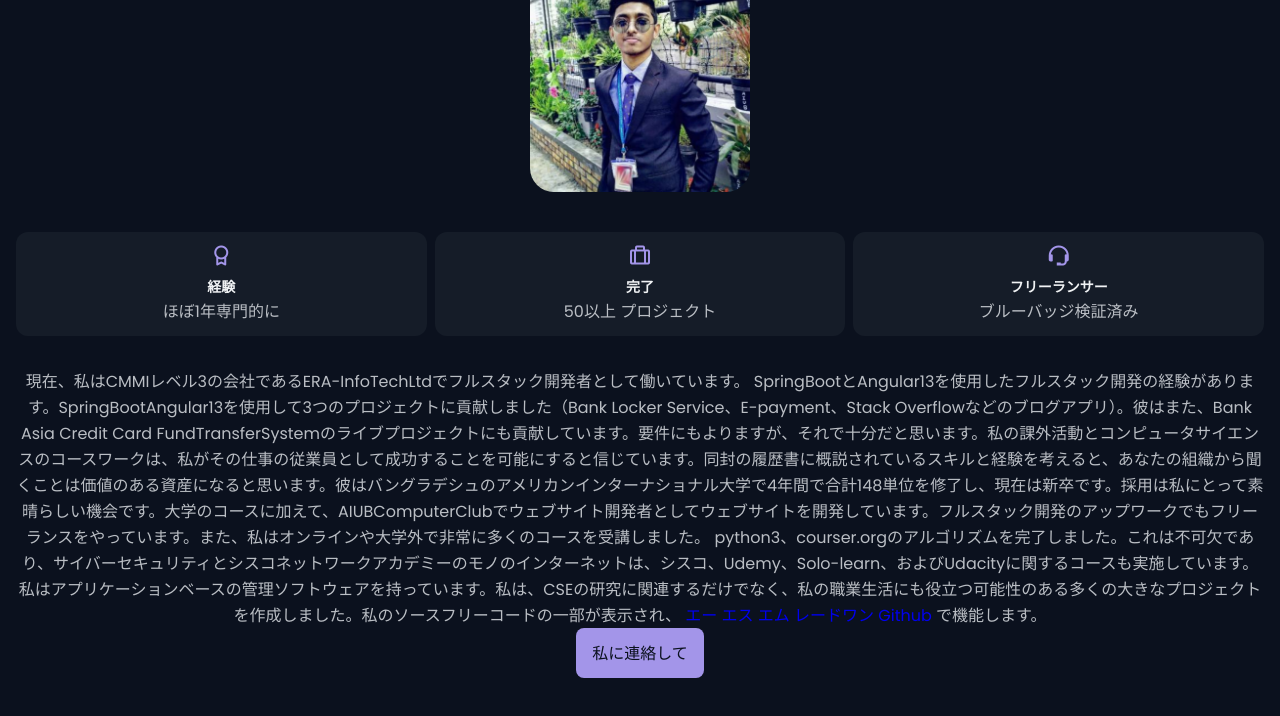
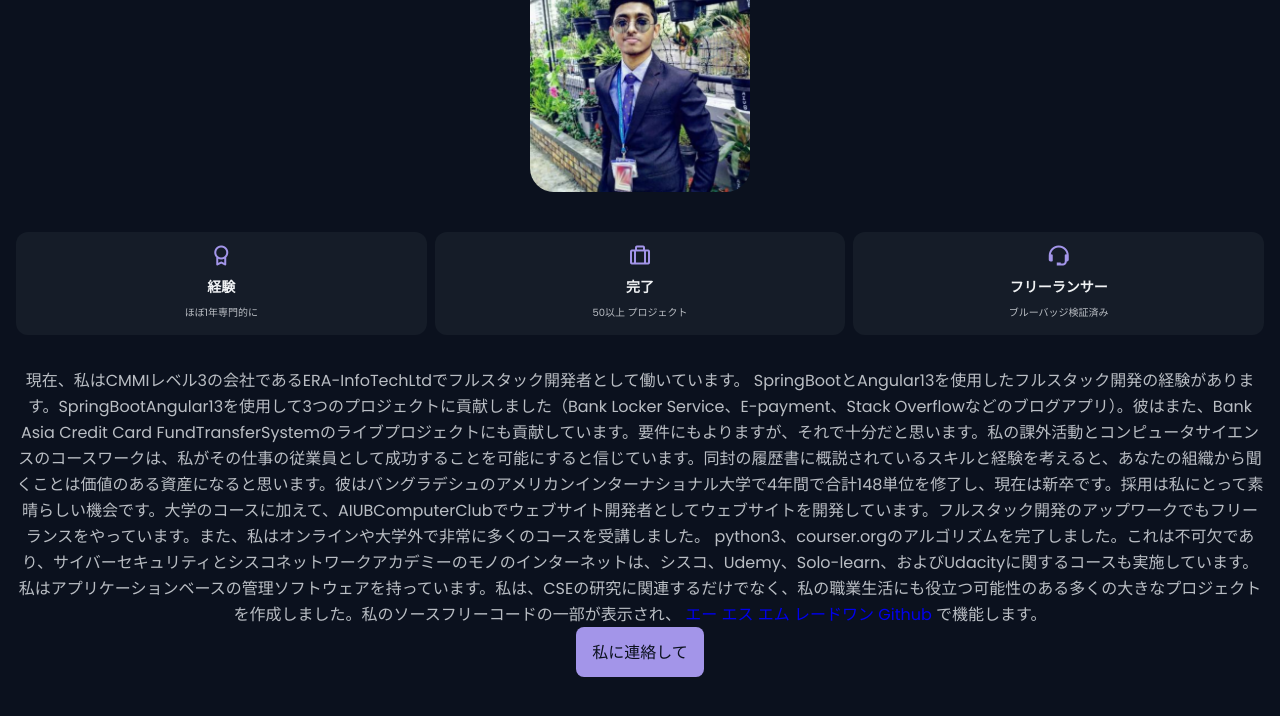
Before and after one commit to radwanromy/Japanese-Portfolio, a plain HTML site: page index.html in a window 1280 px wide. Shown: the part 879-1595 px from the top of the page. Drawn offline with nearby package versions, Linux system fonts and the light colour scheme.

Commit message:
01eeetiny commit

```diff
--- a/assets/css/styles.css
+++ b/assets/css/styles.css
@@ -438,7 +438,10 @@ img {
 
 }
 
+.about__subtitle{
+  font-size: var(--tiny-font-size);
 
+}
 
 /*=============== SKILLS ===============*/
 
```
